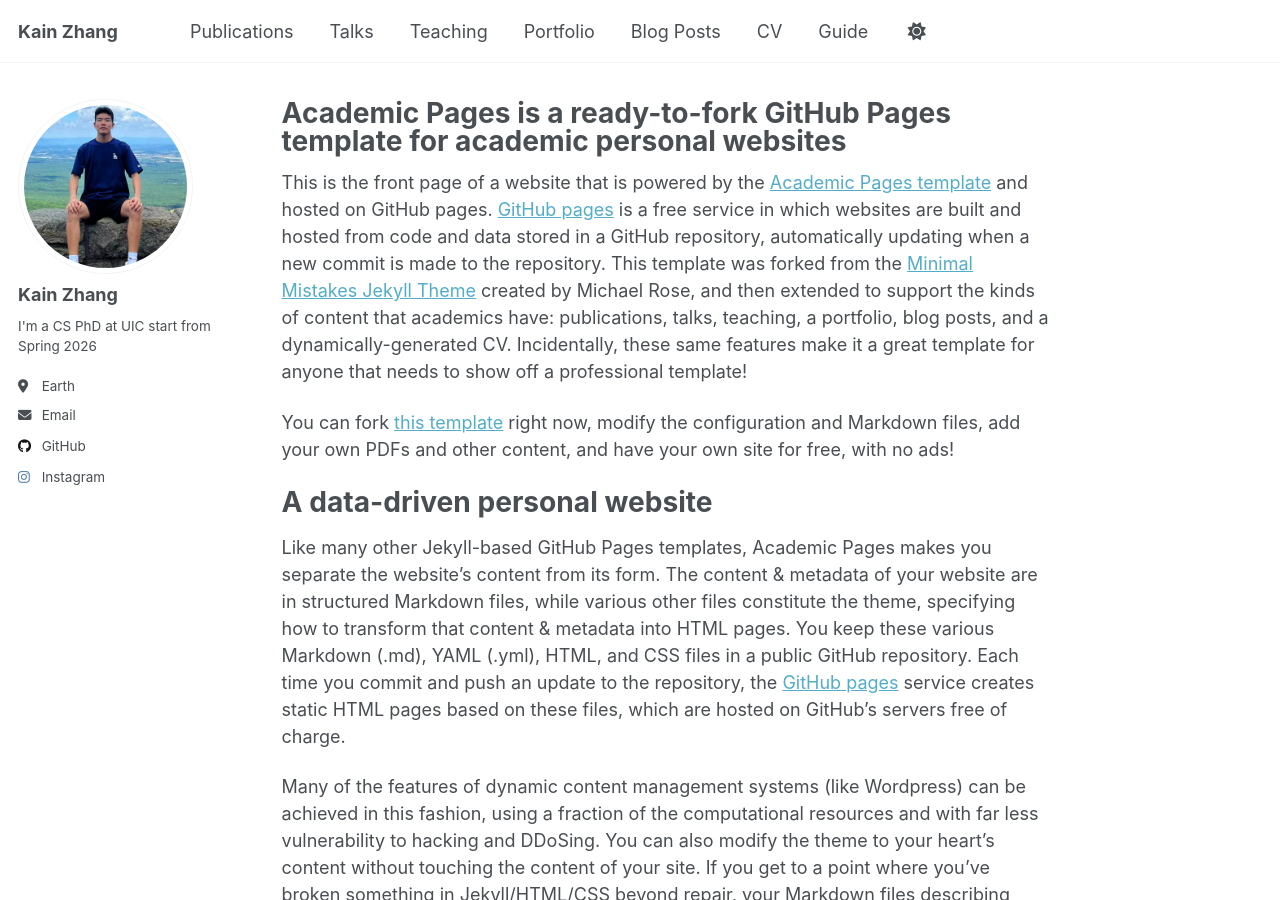
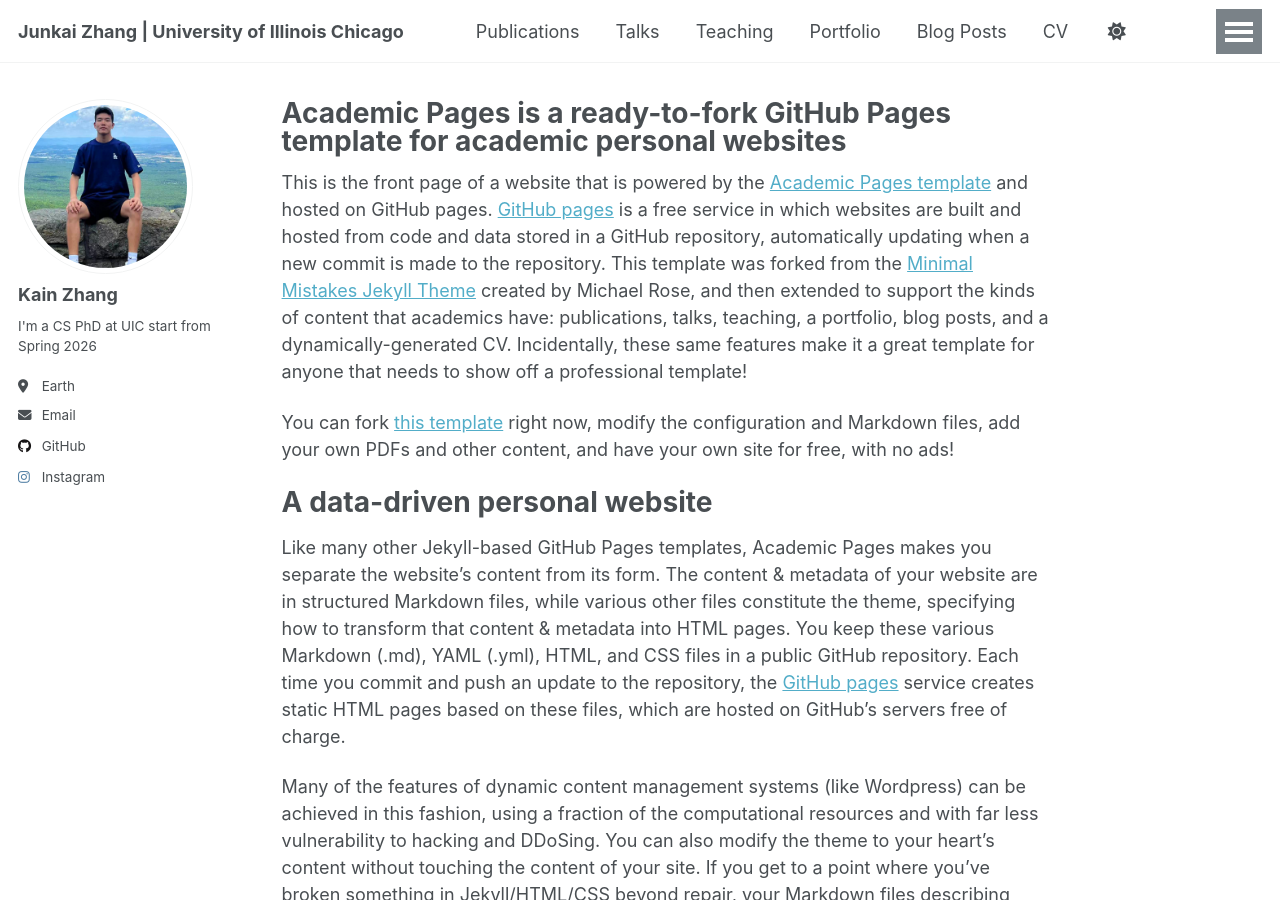
Before and after one commit to junkaizzz/junkaizzz.github.io, a Jekyll site: the page built from _pages/about.md, in a window 1280 px wide and 900 px high. Built offline with Jekyll 4.4.1, drawn with Linux system fonts in a browser that asks for light colours; a script that is not in the unit is left out.

Commit message:
Update site title and description in config

```diff
--- a/_config.yml
+++ b/_config.yml
@@ -9,10 +9,10 @@
 # Basic Site Settings
 locale                   : "en-US"
 site_theme               : "default" # Currently available options are "default", "air"
-title                    : "Kain Zhang"
+title                    : "Junkai Zhang | University of Illinois Chicago"
 title_separator          : "-"
 name                     : &name "Junkai(Kain) Zhang"
-description              : &description "Kain Zhang's academic portfolio"   # Update this with a general description of your site, this is the default if not overridden by a page
+description              : &description "Junkai Zhang's academic portfolio"   # Update this with a general description of your site, this is the default if not overridden by a page
 url                      : https://junkaizzz.github.io # The base hostname & protocol for your site e.g. "https://[your GitHub username].github.io",
                                                            # or if you already have some other page hosted on Github then use "https://[your GitHub username].github.io/[Your Repo Name]"
 baseurl                  : "" # the subpath of your site, e.g. "/blog"
```
